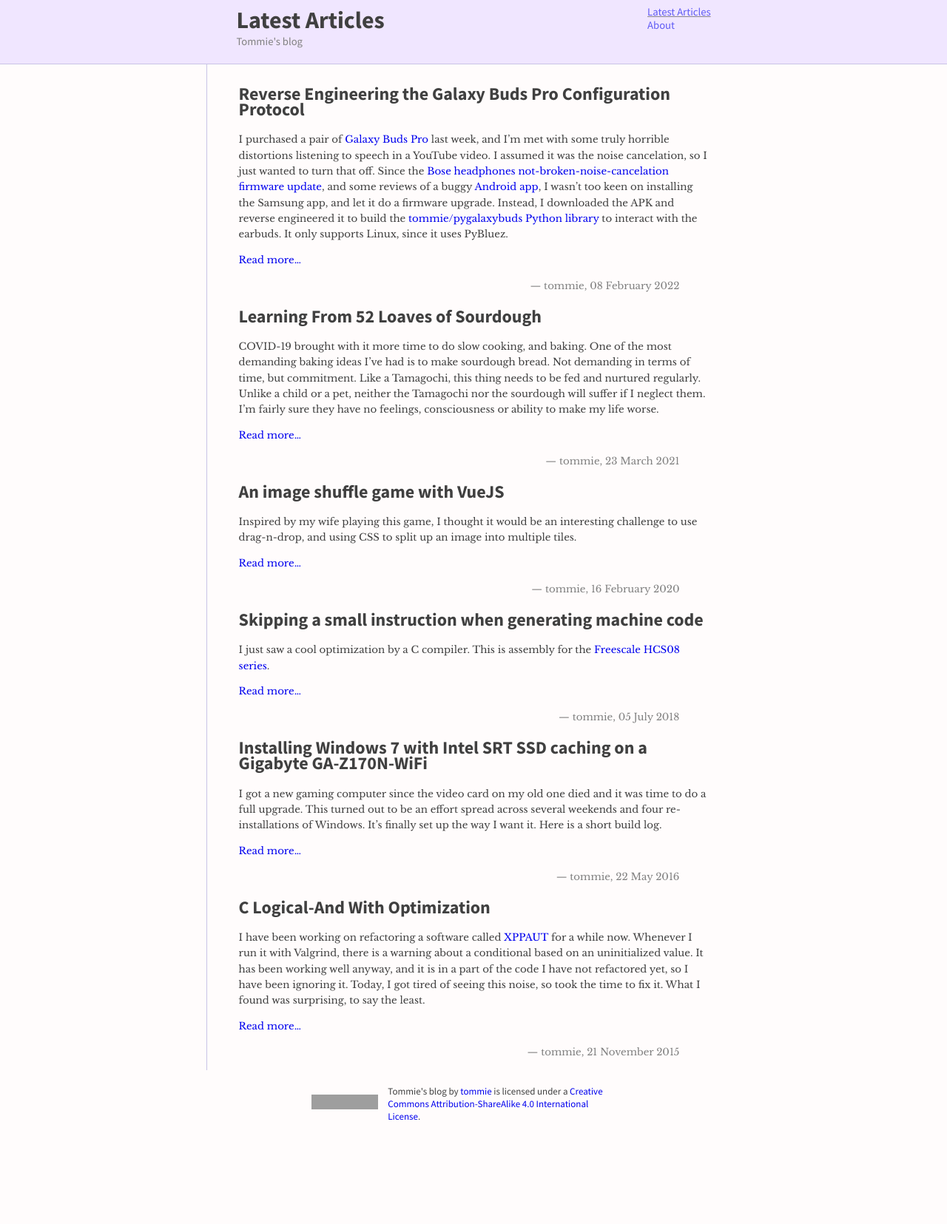
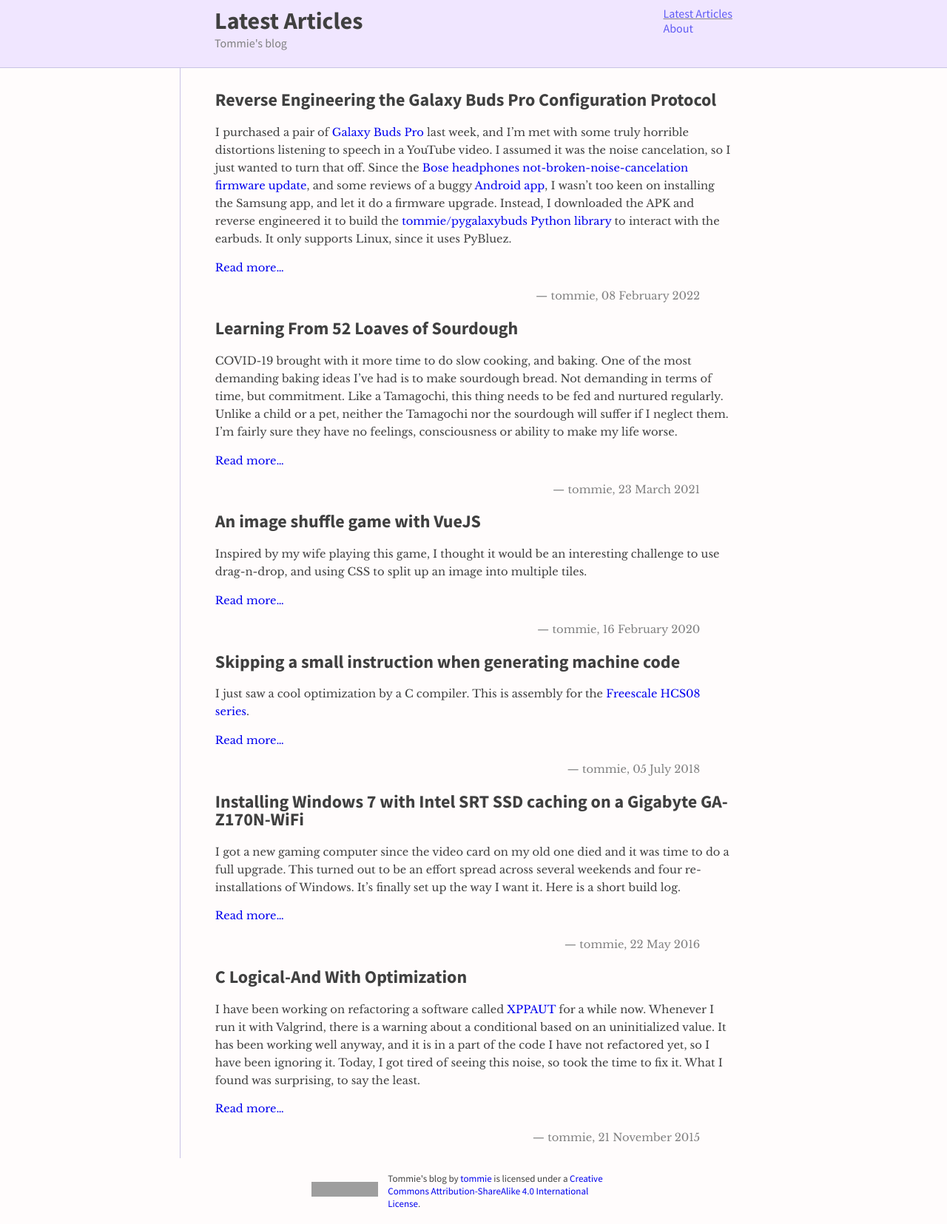
Before and after one commit to tommie/tommie.github.io, a Jekyll site: the page built from index.md, in a window 1280 px wide. Shown: the whole page at 74% size. Built offline with Jekyll 4.4.1, drawn with Linux system fonts in a browser that asks for light colours; before the commit the page ends 1537 px from its top, so only the background shows below that; grey boxes are pictures that could not be loaded.

Commit message:
Increases font size.
10pt is really too small.

```diff
--- a/style/base.css
+++ b/style/base.css
@@ -247,7 +247,7 @@ body,
 h1,
 .notice {
     font-family: 'Source Sans Pro', sans-serif;
-    font-size: 11pt;
+    font-size: 12pt;
 }
 
 h1 {
@@ -256,6 +256,6 @@ h1 {
 
 body > main {
     font-family: 'Libre Baskerville', serif;
-    font-size: 10pt;
-    line-height: 16pt;
+    font-size: 11pt;
+    line-height: 18pt;
 }
```
